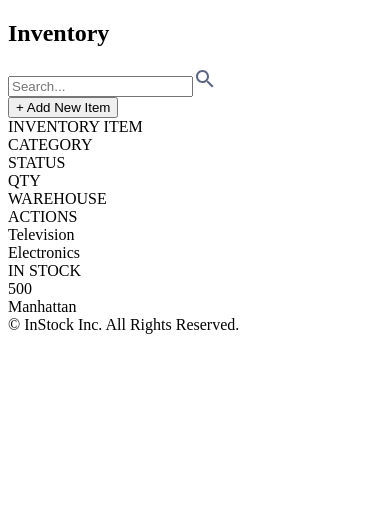
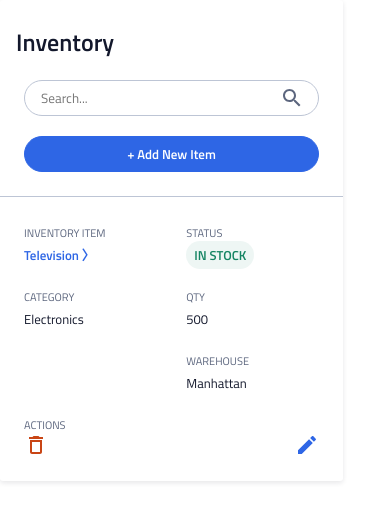
Before and after one commit to Cindymin/instock-fernie, a React (Create React App) app: page / in a window 390 px wide. Shown: the top 522 px of the page. Built offline with nearby package versions, Linux system fonts and the light colour scheme.

Commit message:
Add media query for mobile size

```diff
--- a/src/components/inventoryList/InventoryList.js
+++ b/src/components/inventoryList/InventoryList.js
@@ -1,15 +1,19 @@
 import React from "react";
 import "./InventoryList.scss";
 import searchIcon from "../../assets/icons/search-24px.svg";
+import deleteIcon from "../../assets/icons/delete_outline-24px.svg";
+import editIcon from "../../assets/icons/edit-24px.svg";
 
 export default function InventoryList() {
   return (
     <article className="invList">
       <section className="invList-top">
         <div className="invList-top-title">
-          <h2 className="invList-top-title__text">Inventory</h2>
+          <h2 className="invList-top-title invList-top-title__text">
+            Inventory
+          </h2>
         </div>
-        <div className="invList-top-search">
+        <div className="invList-top-form invList-top-search">
           <input
             type="text"
             placeholder="Search..."
@@ -21,56 +25,76 @@ export default function InventoryList() {
             className="invList-top-search__img"
           />
         </div>
-        <div className="invList-top-btn">
+        <div className="invList-top-form invList-top-btn">
           <button className="invList-top-btn--blue">+ Add New Item</button>
         </div>
       </section>
       <section className="invList-bottom">
         <div className="invList-bottom-labels">
-          <div classNAme="invList-bottom-title">
+          <div classNAme="invList-bottom-labels-a">
+            <div className="invList-bottom-title-wrapper">
               <span classNAme="invList-bottom-title">INVENTORY ITEM</span>
             </div>
-          <div classNAme="invList-bottom-title">
-            <span classNAme="invList-bottom-title">CATEGORY</span>
-          </div>
-          <div classNAme="invList-bottom-title">
-            <span classNAme="invList-bottom-title">STATUS</span>
-          </div>
-          <div classNAme="invList-bottom-title">
-            <span classNAme="invList-bottom-title">QTY</span>
-          </div>
-          <div classNAme="invList-bottom-title">
-            <span classNAme="invList-bottom-title">WAREHOUSE</span>
-          </div>
-          <div classNAme="invList-bottom-title">
-            <span classNAme="invList-bottom-title">ACTIONS</span>
-          </div>
+            <div className="invList-bottom-item">
+              <span className="invList-bottom-item invList-bottom-item--blue">
+                Television 〉
+              </span>
             </div>
 
-        <div className="invList-bottom-text">
-          <div className="invList-bottom-item">
-            <span className="invList-bottom-item">Television</span>
+            <div className="invList-bottom-title-wrapper">
+              <span classNAme="invList-bottom-title">CATEGORY</span>
             </div>
             <div className="invList-bottom-item">
               <span className="invList-bottom-item">Electronics</span>
             </div>
+          </div>
+          <div classNAme="invList-bottom-labels-b">
+            <div className="invList-bottom-title-wrapper">
+              <span classNAme="invList-bottom-title">STATUS</span>
+            </div>
             <div className="invList-bottom-item">
-            <span className="invList-bottom-item">IN STOCK</span>
+              <span className="invList-bottom-item invList-bottom-item--inStock">
+                IN STOCK
+              </span>
+            </div>
+            <div className="invList-bottom-title-wrapper">
+              <span classNAme="invList-bottom-title">QTY</span>
             </div>
             <div className="invList-bottom-item">
               <span className="invList-bottom-item">500</span>
             </div>
+            <div className="invList-bottom-title-wrapper">
+              <span classNAme="invList-bottom-title">WAREHOUSE</span>
+            </div>
             <div className="invList-bottom-item">
               <span className="invList-bottom-item">Manhattan</span>
             </div>
-          <div className="invList-bottom-item">
-            <div className="invList-bottom-item-btn"></div>
+          </div>
+          <div className="invList-bottom-labels-c">
+            <div classNAme="invList-bottom-labels-c__text">
+              <span classNAme="invList-bottom-labels-c__text">ACTIONS</span>
+            </div>
+          </div>
+          <div className="invList-bottom-labels-icons-wrapper">
+            <div className="invList-bottom-labels-icons">
+              <div className="invList-bottom-labels__action">
+                <img
+                  src={deleteIcon}
+                  alt="trash-bin-icon"
+                  className="invList-bottom-labels__action-img"
+                />
+              </div>
+              <div className="nvList-bottom-labels__action">
+                <img
+                  src={editIcon}
+                  alt="pencil-icon"
+                  className="invList-bottom-labels__action-img"
+                />
+              </div>
+            </div>
           </div>
         </div>
       </section>
-      <div>
-        <span>© InStock Inc. All Rights Reserved.</span>
-      </div>
     </article>
   );
 }
--- a/src/components/inventoryList/InventoryList.scss
+++ b/src/components/inventoryList/InventoryList.scss
@@ -0,0 +1,151 @@
+@use "../../styles/partials/colors" as cl;
+@use "../../styles/partials/fonts";
+@use "../../styles/partials/breakpoints" as bk;
+@use "../../styles/partials/global";
+
+.invList {
+  display: flex;
+  flex-direction: column;
+  width: 21.4375rem;
+  box-shadow: 0px 2px 5px rgba(19, 24, 44, 0.1);
+  border-radius: 3px;
+  background-color: cl.$primaryLight;
+  @include bk.medium {
+    width: 44rem;
+    height: 37.8125rem;
+  }
+  @include bk.large {
+    width: 63.75rem;
+    height: 37.8125rem;
+  }
+
+  &-top {
+    display: flex;
+    flex-direction: column;
+    padding: 1.5rem 1rem;
+    border-bottom: 1px solid cl.$secondaryLight;
+
+    &-form {
+      margin-top: 1.25rem;
+      display: flex;
+      align-items: center;
+      margin-left: auto;
+      margin-right: auto;
+    }
+    &-title {
+      margin-left: 0;
+      &__text {
+        color: cl.$primaryDark;
+      }
+    }
+    &-search {
+      &__bar {
+        background: cl.$primaryLight;
+        border: 1px solid cl.$secondaryLight;
+        border-radius: 20px;
+        width: 295px;
+        height: 36px;
+        position: relative;
+        padding-left: 1rem;
+      }
+      &__img {
+        position: absolute;
+        left: 17.5rem;
+        top: 5.4rem;
+      }
+    }
+    &-btn {
+      &--blue {
+        color: cl.$primaryLight;
+        font-size: 0.8125rem;
+        font-weight: 600;
+        line-height: 20px;
+        background: cl.$primaryMedium;
+        border-radius: 20px;
+        width: 295px;
+        height: 36px;
+        border: 1px solid cl.$primaryMedium;
+      }
+    }
+  }
+  &-bottom {
+    &-labels {
+      display: flex;
+      font-size: 0.6875rem;
+      color: cl.$secondraryDark;
+      flex-wrap: wrap;
+      justify-content: space-between;
+      margin: 1.5rem;
+
+      & > :nth-child(1) {
+        order: 1;
+        flex: 0 0 55%;
+      }
+      & > :nth-child(2) {
+        order: 2;
+        flex: 0 0 45%;
+      }
+      & > :nth-child(3) {
+        order: 3;
+        flex: 100%;
+      }
+      & > :nth-child(4) {
+        order: 4;
+        flex: 100%;
+      }
+
+      &-c {
+        display: flex;
+
+        &__text {
+          visibility: visible;
+          display: none;
+        }
+      }
+      &-icons {
+        display: flex;
+        justify-content: space-between;
+      }
+      &__action {
+        display: flex;
+
+        &-img {
+          display: flex;
+          width: 1.5rem;
+          height: 1.5rem;
+        }
+      }
+    }
+
+    &-title {
+      display: flex;
+      &-wrapper {
+        margin-bottom: 0.25rem;
+        margin-top: 0.25rem;
+      }
+    }
+    &-text {
+      margin: 1.5rem;
+    }
+    &-item {
+      font-size: 0.8125rem;
+      color: cl.$primaryDark;
+      line-height: 1.25rem;
+      margin-bottom: 1.5rem;
+      &--blue {
+        color: cl.$primaryMedium;
+        font-weight: 600;
+        font-size: 0.8125rem;
+      }
+      &--inStock {
+        color: cl.$inStock;
+        background: rgba(21, 132, 99, 0.07);
+        border-radius: 20px;
+        width: 61px;
+        height: 24px;
+        padding: 4px 8px;
+        font-weight: 600;
+      }
+    }
+  }
+}
--- a/src/styles/partials/_fonts.scss
+++ b/src/styles/partials/_fonts.scss
@@ -1,11 +1,11 @@
 @font-face {
-  font-family: "TitilliumWeb-regular";
+  font-family: "TitilliumWeb";
   src: url("../../assets/fonts/TitilliumWeb-Regular.ttf") format("truetype");
   font-weight: 400;
   font-style: normal;
 }
 @font-face {
-  font-family: "TitilliumWeb-semiBold";
+  font-family: "TitilliumWeb";
   src: url("../../assets/fonts/TitilliumWeb-SemiBold.ttf") format("truetype");
   font-weight: 600;
   font-style: bold;
--- /dev/null
+++ b/src/styles/partials/_global.scss
@@ -0,0 +1,8 @@
+*,
+*::after,
+*::before {
+  font-family: "TitilliumWeb";
+  margin: 0;
+  padding: 0;
+  box-sizing: border-box;
+}
```
Lines whose indentation alone changed are shown as unchanged.
